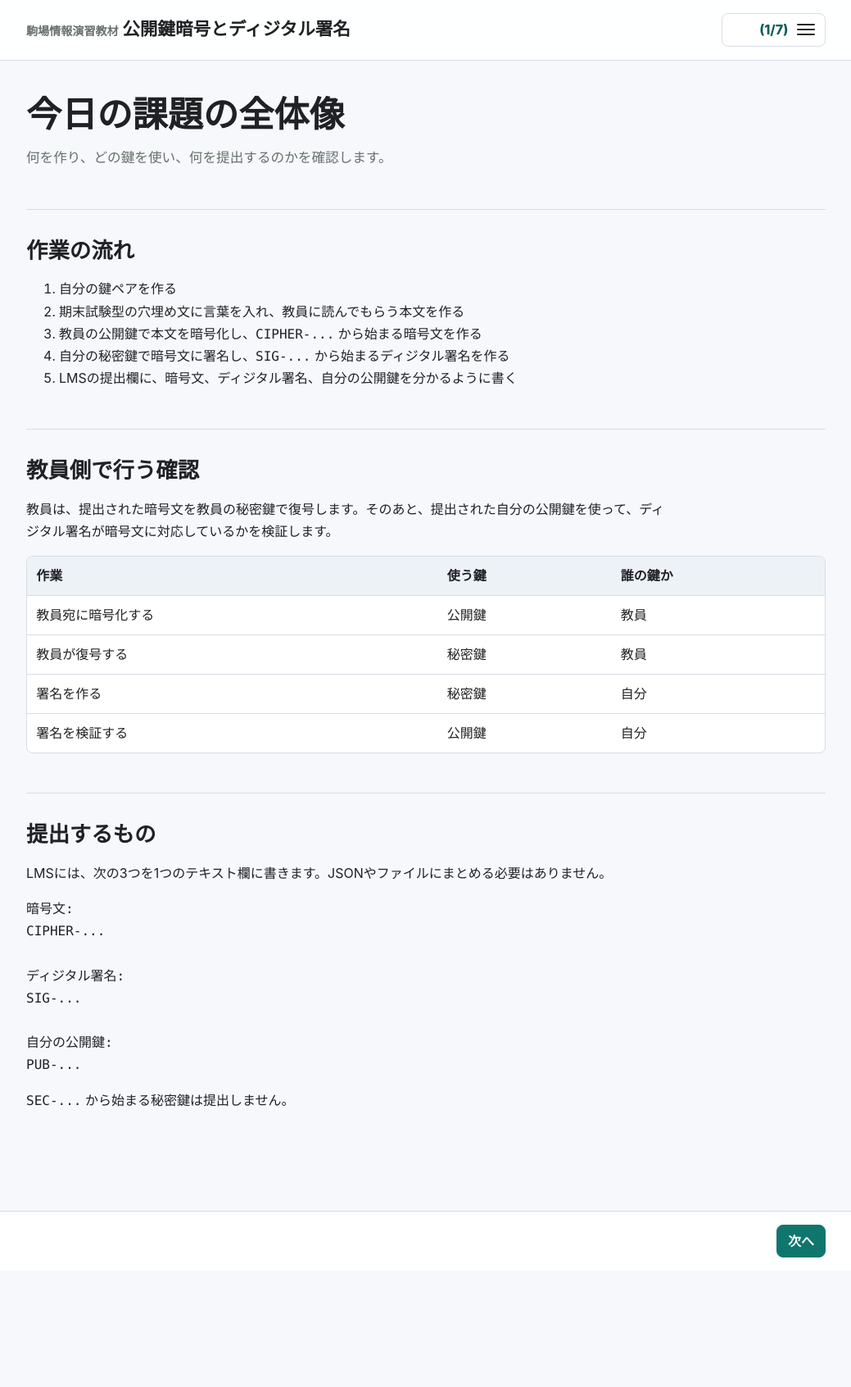
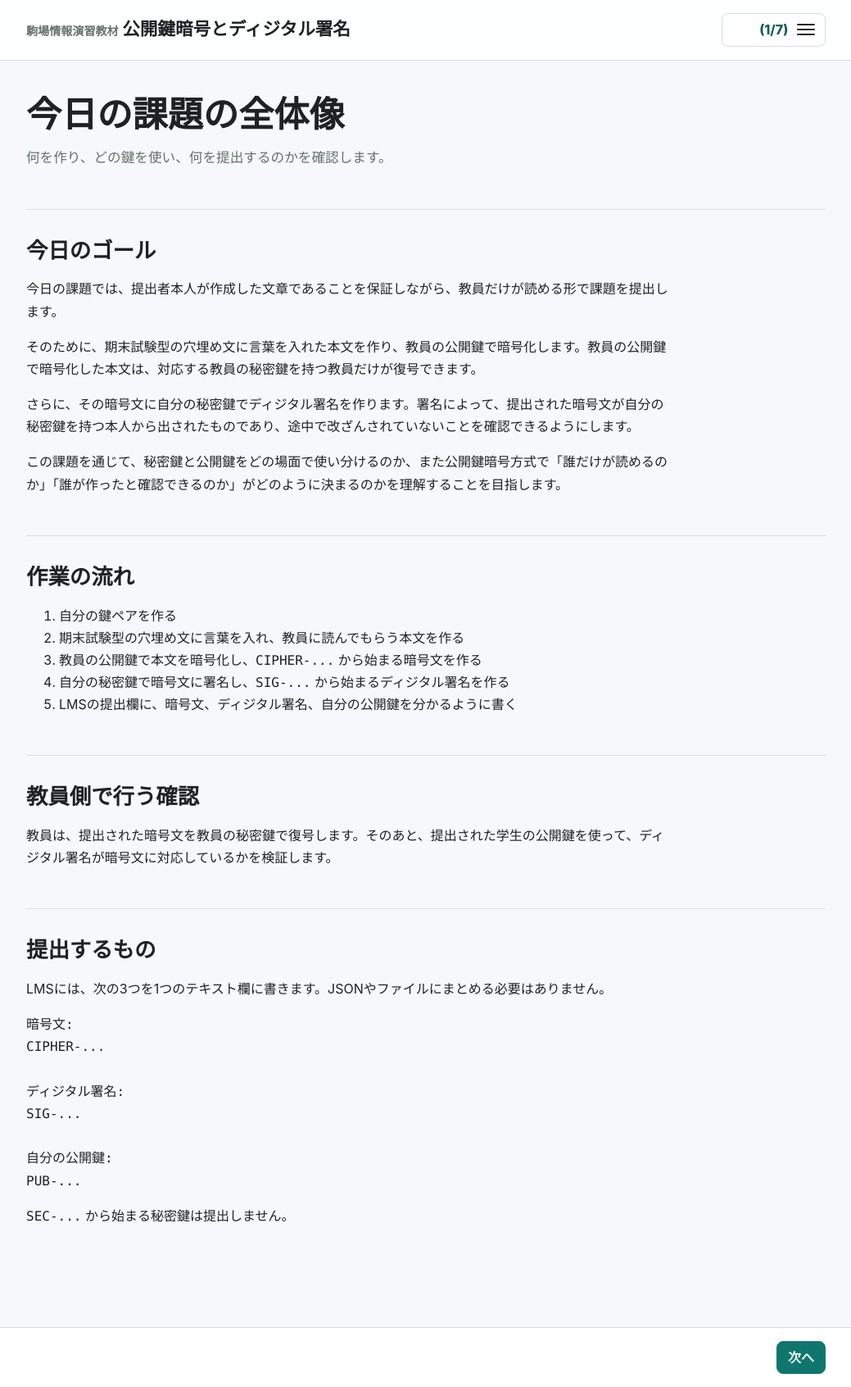
Before and after one commit to emocomm/komaba-info, a Jekyll site: the page built from 20260525/overview/index.md, in a window 1280 px wide. Shown: the whole page at 82% size, without its empty margins (120-1159 px from the left). Built offline with Jekyll 4.4.1, drawn with Linux system fonts in a browser that asks for light colours; before the commit the page ends 1550 px from its top, so only the background shows below that.

Commit message:
Update assignment overview goal

```diff
--- a/20260525/overview/index.md
+++ b/20260525/overview/index.md
@@ -3,6 +3,16 @@ layout: default
 title: "今日の課題の全体像"
 lead: "何を作り、どの鍵を使い、何を提出するのかを確認します。"
 ---
+
+## 今日のゴール
+
+今日の課題では、提出者本人が作成した文章であることを保証しながら、教員だけが読める形で課題を提出します。
+
+そのために、期末試験型の穴埋め文に言葉を入れた本文を作り、教員の公開鍵で暗号化します。教員の公開鍵で暗号化した本文は、対応する教員の秘密鍵を持つ教員だけが復号できます。
+
+さらに、その暗号文に自分の秘密鍵でディジタル署名を作ります。署名によって、提出された暗号文が自分の秘密鍵を持つ本人から出されたものであり、途中で改ざんされていないことを確認できるようにします。
+
+この課題を通じて、秘密鍵と公開鍵をどの場面で使い分けるのか、また公開鍵暗号方式で「誰だけが読めるのか」「誰が作ったと確認できるのか」がどのように決まるのかを理解することを目指します。
 
 ## 作業の流れ
 
@@ -14,41 +24,7 @@ lead: "何を作り、どの鍵を使い、何を提出するのかを確認し
 
 ## 教員側で行う確認
 
-教員は、提出された暗号文を教員の秘密鍵で復号します。そのあと、提出された自分の公開鍵を使って、ディジタル署名が暗号文に対応しているかを検証します。
-
-<div class="table-wrap">
-  <table>
-    <thead>
-      <tr>
-        <th>作業</th>
-        <th>使う鍵</th>
-        <th>誰の鍵か</th>
-      </tr>
-    </thead>
-    <tbody>
-      <tr>
-        <td>教員宛に暗号化する</td>
-        <td>公開鍵</td>
-        <td>教員</td>
-      </tr>
-      <tr>
-        <td>教員が復号する</td>
-        <td>秘密鍵</td>
-        <td>教員</td>
-      </tr>
-      <tr>
-        <td>署名を作る</td>
-        <td>秘密鍵</td>
-        <td>自分</td>
-      </tr>
-      <tr>
-        <td>署名を検証する</td>
-        <td>公開鍵</td>
-        <td>自分</td>
-      </tr>
-    </tbody>
-  </table>
-</div>
+教員は、提出された暗号文を教員の秘密鍵で復号します。そのあと、提出された学生の公開鍵を使って、ディジタル署名が暗号文に対応しているかを検証します。
 
 ## 提出するもの
 
```
